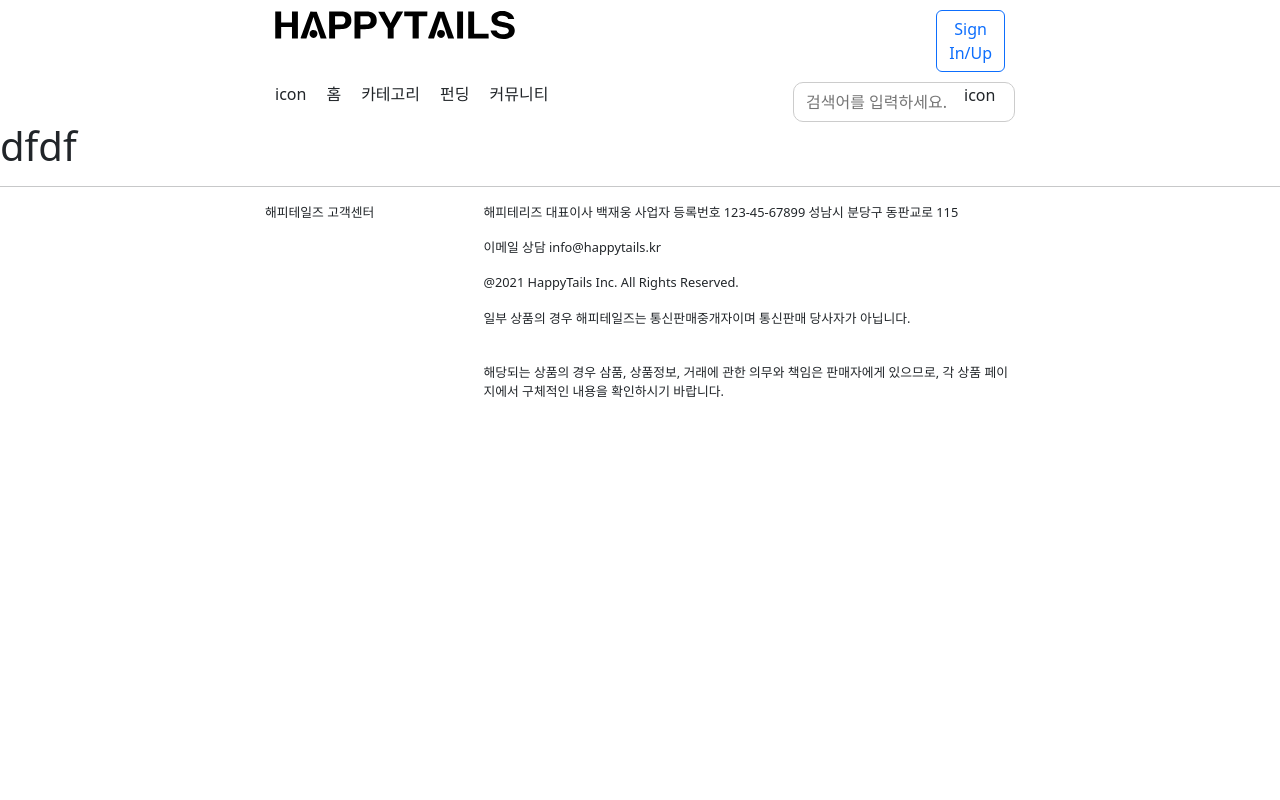
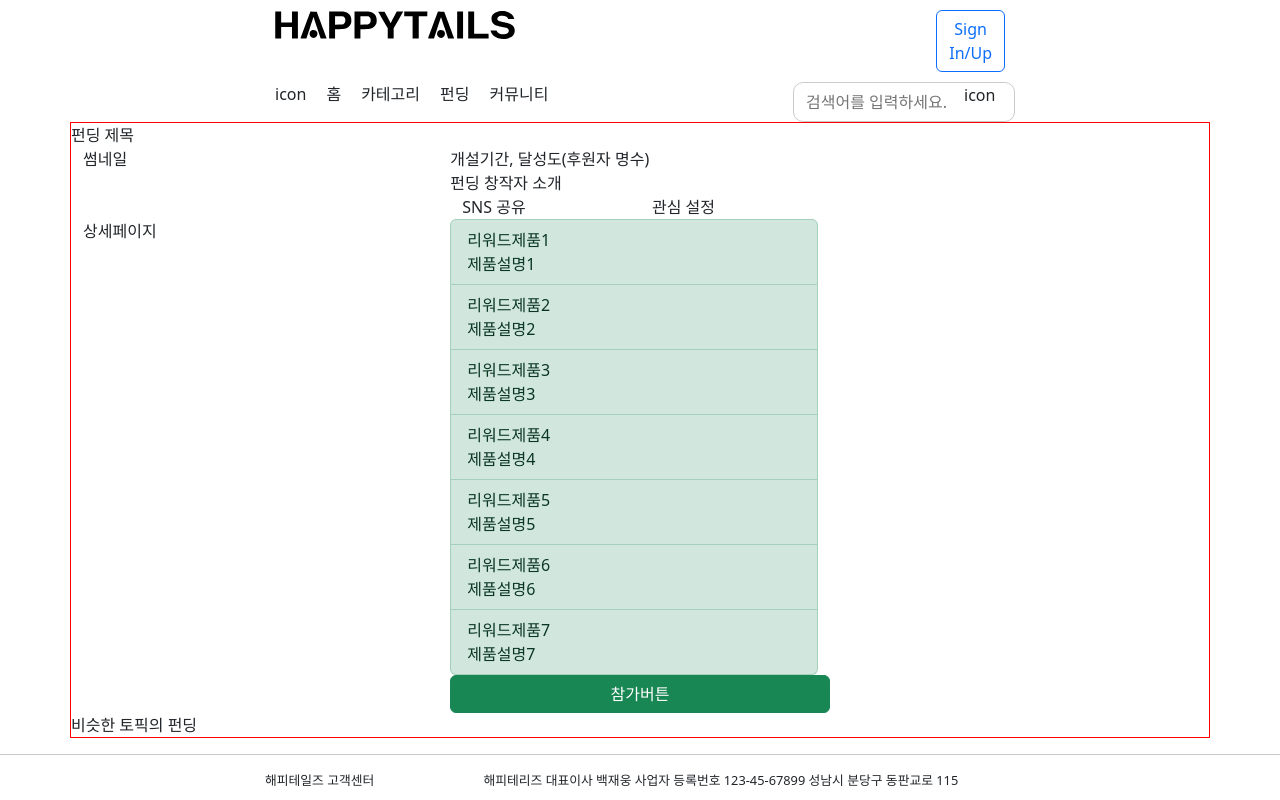
Before and after one commit to vi117/mc_final, a React (Vite) app in the folder packages/frontend/: page /fundings/1 in a window 1280 px wide. Shown: the top 800 px of the page. Built offline with nearby package versions, Linux system fonts and the light colour scheme.

Commit message:
230911 PM15:00 save

```diff
--- a/packages/frontend/src/pages/fundings/FundingsDetail.jsx
+++ b/packages/frontend/src/pages/fundings/FundingsDetail.jsx
@@ -1,5 +1,82 @@
+import { Button, Container, ListGroup } from "react-bootstrap";
+import { Row } from "react-bootstrap";
+import { Col } from "react-bootstrap";
+
 const FundingsDetail = function() {
-  return <h1>dfdf</h1>;
+  // const customButtonStyle = { // 을 컨셉색깔로 바꾸려고 해봤는데 실패
+  //   backgroundColor: '#00917C' , // 원하는 색상
+  //   color: 'white' // 텍스트 색상
+  // };
+
+  return (
+    <Container style={{ border: "1px solid red" }}>
+      <Row>
+        펀딩 제목
+      </Row>
+
+      <Row>
+        <Col xs={6} md={4}>
+          썸네일
+        </Col>
+        <Col xs={6} md={4}>
+          <Row>개설기간, 달성도(후원자 명수)</Row>
+          <Row>펀딩 창작자 소개</Row>
+          <Row>
+            <Col>SNS 공유</Col>
+            <Col>관심 설정</Col>
+          </Row>
+        </Col>
+      </Row>
+
+      <Row>
+        <Col xs={6} md={4}>
+          상세페이지
+        </Col>
+        <Col xs={6} md={4}>
+          <Row>
+            <ListGroup>
+              <ListGroup.Item action variant="success">
+                리워드제품1<br />
+                제품설명1
+              </ListGroup.Item>
+              <ListGroup.Item action variant="success">
+                리워드제품2<br />
+                제품설명2
+              </ListGroup.Item>
+              <ListGroup.Item action variant="success">
+                리워드제품3<br />
+                제품설명3
+              </ListGroup.Item>
+              <ListGroup.Item action variant="success">
+                리워드제품4<br />
+                제품설명4
+              </ListGroup.Item>
+              <ListGroup.Item action variant="success">
+                리워드제품5<br />
+                제품설명5
+              </ListGroup.Item>
+              <ListGroup.Item action variant="success">
+                리워드제품6<br />
+                제품설명6
+              </ListGroup.Item>
+              <ListGroup.Item action variant="success">
+                리워드제품7<br />
+                제품설명7
+              </ListGroup.Item>
+            </ListGroup>
+          </Row>
+
+          <Row>
+            <Button variant="success">참가버튼</Button>
+          </Row>
+        </Col>
+      </Row>
+
+      <Row>
+        비슷한 토픽의 펀딩
+      </Row>
+    </Container>
+  );
 };
 
 export default FundingsDetail;
```
